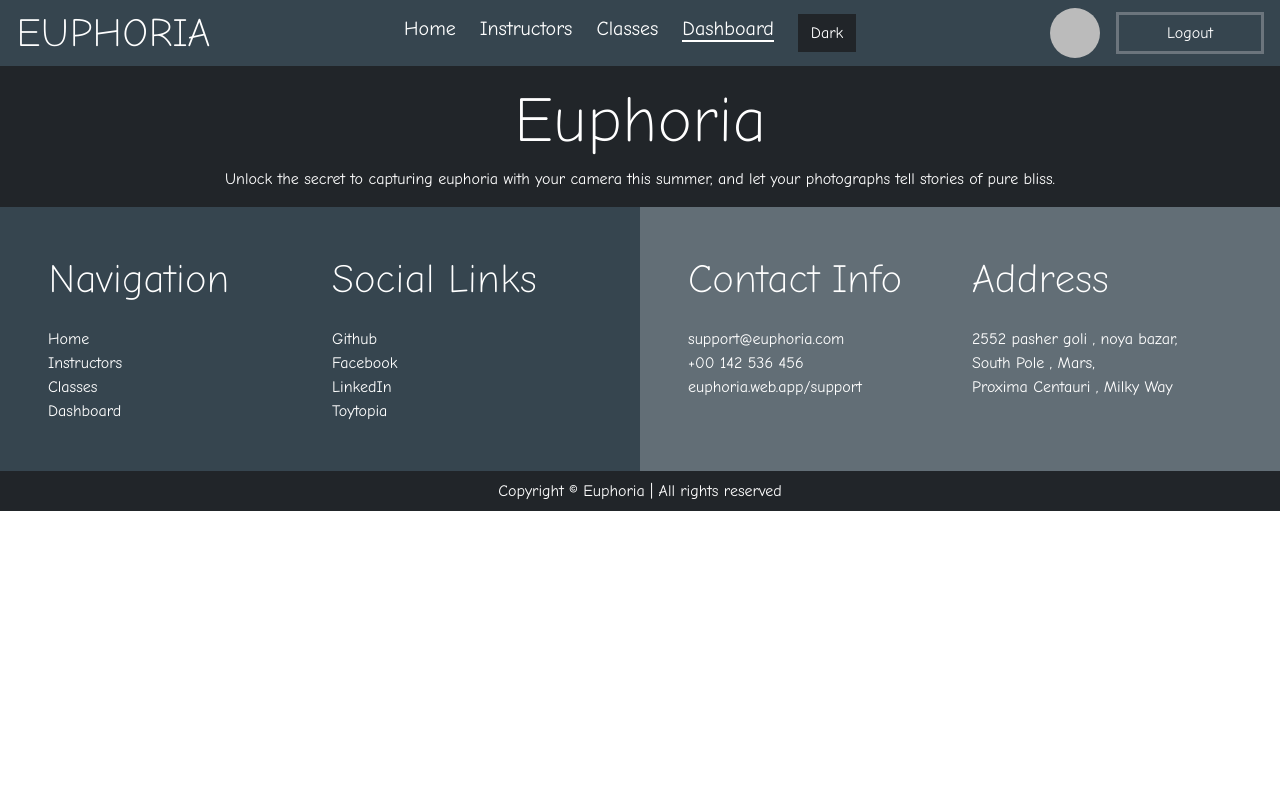
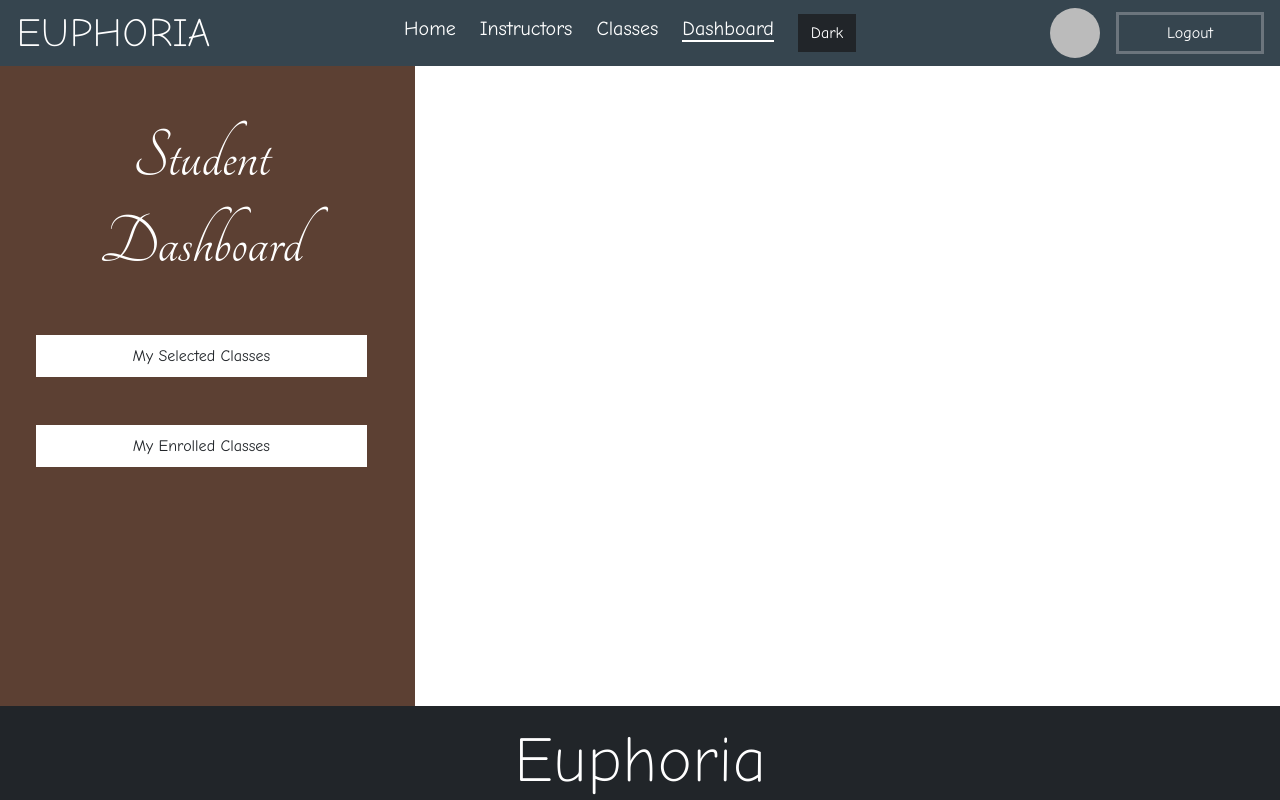
Before and after one commit to safoun10/Euphoria-Client, a React (Vite) app: page /dashboard in a window 1280 px wide. Shown: the top 800 px of the page. Built offline with nearby package versions, Linux system fonts and the light colour scheme; no server answers; sample sign-in values are in the browser's storage.

Commit message:
added simple components in dashboard

```diff
--- /dev/null
+++ b/src/components/dashboardData/DashboardData.css
@@ -0,0 +1,3 @@
+.height-full{
+    min-height: 80vh;
+}
--- /dev/null
+++ b/src/components/dashboardData/DashboardData.jsx
@@ -0,0 +1,38 @@
+import React from "react";
+import { Link, Outlet } from "react-router-dom";
+import "./DashboardData.css";
+
+const DashboardData = () => {
+	return (
+		<div className="w-100 row">
+			<div className="col-4 bg-brown text-white p-5 height-full">
+				<div className="display-2 text-center text-cursive pb-5">
+					Student Dashboard
+				</div>
+
+				<Link
+					to="/dashboard/user-selected-classes"
+					className="text-decoration-none text-dark"
+				>
+					<div className="btn bg-white rounded-0 w-100 py-2 mb-5">
+						My Selected Classes
+					</div>
+				</Link>
+
+				<Link
+					to="/dashboard/user-enrolled-classes"
+					className="text-decoration-none text-dark"
+				>
+					<div className="btn bg-white rounded-0 w-100 py-2">
+						My Enrolled Classes
+					</div>
+				</Link>
+			</div>
+			<div className="col-8">
+				<Outlet></Outlet>
+			</div>
+		</div>
+	);
+};
+
+export default DashboardData;
--- /dev/null
+++ b/src/components/userEnrolledClasses/UserEnrolledClasses.jsx
@@ -0,0 +1,11 @@
+import React from 'react';
+
+const UserEnrolledClasses = () => {
+    return (
+        <div>
+            enroll
+        </div>
+    );
+};
+
+export default UserEnrolledClasses;
--- /dev/null
+++ b/src/components/userSelectedClasses/UserSelectedClasses.jsx
@@ -0,0 +1,11 @@
+import React from 'react';
+
+const UserSelectedClasses = () => {
+    return (
+        <div>
+            classes
+        </div>
+    );
+};
+
+export default UserSelectedClasses;
--- a/src/pages/dashboard/Dashboard.jsx
+++ b/src/pages/dashboard/Dashboard.jsx
@@ -2,19 +2,16 @@ import React, { useContext } from 'react';
 import TopNav from '../../components/topNav/TopNav';
 import Footer from '../../components/footer/Footer';
 import { RoleContext } from '../../providers/RoleProvider';
+import DashboardData from '../../components/dashboardData/dashboardData';
 
 const Dashboard = () => {
-
-    const {userRole} = useContext(RoleContext);
-
-    console.log(userRole);
     return (
         <div>
             <div className='bg-char'>
                 <TopNav></TopNav>
             </div>
             <div>
-
+                <DashboardData></DashboardData>
             </div>
             <Footer></Footer>
         </div>
--- a/src/providers/RoleProvider.jsx
+++ b/src/providers/RoleProvider.jsx
@@ -7,6 +7,10 @@ export const RoleProvider = ({ children }) => {
 	const { user } = useContext(AuthContext);
 
 	const [user_from_db, setUsers] = useState([]);
+
+	const [isStudent , setIsStudent] = useState(false);
+	const [isInstructor , setIsInstructor] = useState(false);
+	const [isAdmin , setIsAdmin] = useState(false);
 
 	useEffect(() => {
 		fetch("http://localhost:5000/all-users")
@@ -21,7 +25,17 @@ export const RoleProvider = ({ children }) => {
 
     const userRole = user_from_db[0]?.role;
 
-	return <RoleContext.Provider value={{userRole}}>{children}</RoleContext.Provider>;
+	useEffect(() => {
+		if (userRole == "user") {
+			setIsStudent(true);
+		} else if (userRole == "instructor") {
+			setIsInstructor(true);
+		} else {
+			setIsAdmin(true);
+		}
+	} ,[])
+
+	return <RoleContext.Provider value={{userRole , isAdmin , isInstructor , isStudent}}>{children}</RoleContext.Provider>;
 };
 
 // single?.email === user?.email
```
Also changed, not shown: routes/Routes.jsx (+13 -4 lines).
